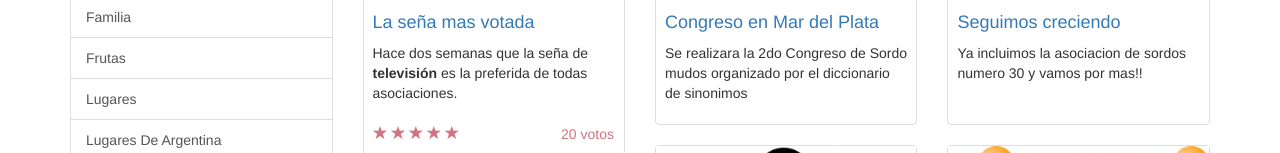
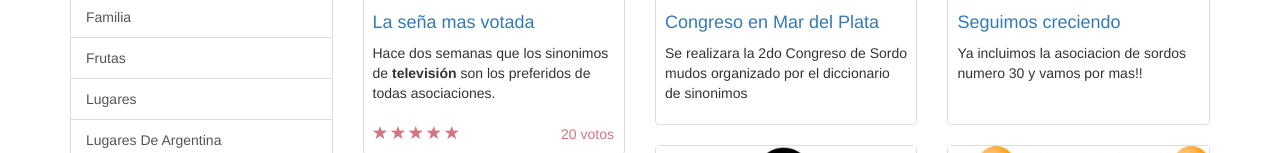
Before and after one commit to toninf/diccionario_sinonimos, a plain HTML site: page index.html in a window 1280 px wide. Shown: the part 547-700 px from the top of the page. Drawn offline with Linux system fonts and the light colour scheme.

Commit message:
commit candidato

```diff
--- a/index.html
+++ b/index.html
@@ -149,7 +149,7 @@
                             <h4 class="pull-right"></h4>
                             <h4><a href="#">La seña mas votada</a>
                             </h4>
-                            <p>Hace dos semanas que la seña de <strong>televisión</strong> es la preferida de todas asociaciones.</p>
+                            <p>Hace dos semanas que los sinonimos de <strong>televisión</strong> son los preferidos de todas asociaciones.</p>
                         </div>
                         <div class="ratings">
                             <p class="pull-right">20 votos</p>
```
